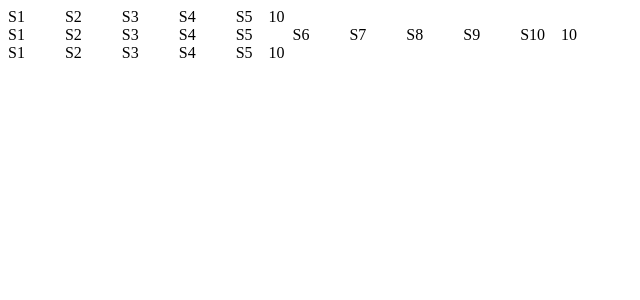
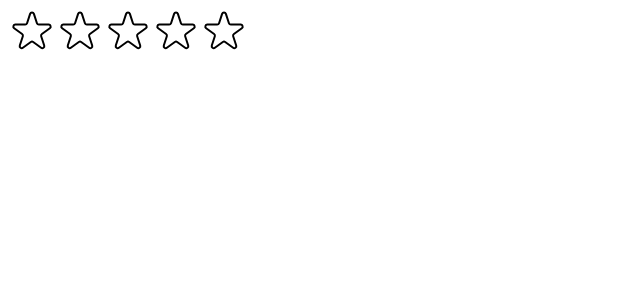
Before and after one commit to AmirrezaAminian/Popcorn-Reiview, a React (Create React App) app: page / in a window 1280 px wide. Shown: the top 300 px of the page, without its empty margins (0-640 px from the left). Built offline with nearby package versions, Linux system fonts and the light colour scheme.

Commit message:
Crating the Stars

```diff
--- a/src/StarRating.js
+++ b/src/StarRating.js
@@ -1,3 +1,5 @@
+import { useState } from "react"
+
 const containertStyle ={
     display : 'flex' ,
     alignItems : 'center',
@@ -6,7 +8,6 @@
 
 const starContainerStyle = {
     display : 'flex',
-    gap : '40px',
 }
 
 const textStyle = {
@@ -15,12 +16,88 @@
 }
 
 export default function StarRating({maxRating = 5}){
+    const [rating , setRating] = useState(0)
+
+    function handleRating(rating){
+        setRating(rating)
+    }
     return (
         <div style={containertStyle}>
             <div style={starContainerStyle}>
-                {Array.from({length : maxRating} , (_,i) => <span>S{i+1}</span>)}
+                {Array.from({length : maxRating} , (_,i) => <Star key={i}  onClick = {() => handleRating(i + 1)} full={rating >= i + 1}/>)}
             </div>
-            <p style={textStyle}>10</p>
+            <p style={textStyle}>{rating || ''}</p>
         </div>
     )
 }
+
+const startStyle ={
+    width : '48px' ,
+    height : '48px' ,
+    display : 'block' ,
+    cursor : 'pointer' ,
+
+}
+
+function Star ({onClick , full}) {
+    return (
+      <span style={startStyle} role="button" onClick={onClick}>
+        {full ? (
+          <svg
+            xmlns="http://www.w3.org/2000/svg"
+            viewBox="0 0 20 20"
+            fill="#000"
+            stroke="#000"
+          >
+            <path d="M9.049 2.927c.3-.921 1.603-.921 1.902 0l1.07 3.292a1 1 0 00.95.69h3.462c.969 0 1.371 1.24.588 1.81l-2.8 2.034a1 1 0 00-.364 1.118l1.07 3.292c.3.921-.755 1.688-1.54 1.118l-2.8-2.034a1 1 0 00-1.175 0l-2.8 2.034c-.784.57-1.838-.197-1.539-1.118l1.07-3.292a1 1 0 00-.364-1.118L2.98 8.72c-.783-.57-.38-1.81.588-1.81h3.461a1 1 0 00.951-.69l1.07-3.292z" />
+          </svg>
+        ) : (
+          <svg
+            xmlns="http://www.w3.org/2000/svg"
+            fill="none"
+            viewBox="0 0 24 24"
+            stroke="#000"
+          >
+            <path
+              strokeLinecap="round"
+              strokeLinejoin="round"
+              strokeWidth="{2}"
+              d="M11.049 2.927c.3-.921 1.603-.921 1.902 0l1.519 4.674a1 1 0 00.95.69h4.915c.969 0 1.371 1.24.588 1.81l-3.976 2.888a1 1 0 00-.363 1.118l1.518 4.674c.3.922-.755 1.688-1.538 1.118l-3.976-2.888a1 1 0 00-1.176 0l-3.976 2.888c-.783.57-1.838-.197-1.538-1.118l1.518-4.674a1 1 0 00-.363-1.118l-3.976-2.888c-.784-.57-.38-1.81.588-1.81h4.914a1 1 0 00.951-.69l1.519-4.674z"
+            />
+          </svg>
+        )}
+      </span>
+    );
+}
+/*
+FULL STAR
+
+<svg
+  xmlns="http://www.w3.org/2000/svg"
+  viewBox="0 0 20 20"
+  fill="#000"
+  stroke="#000"
+>
+  <path
+    d="M9.049 2.927c.3-.921 1.603-.921 1.902 0l1.07 3.292a1 1 0 00.95.69h3.462c.969 0 1.371 1.24.588 1.81l-2.8 2.034a1 1 0 00-.364 1.118l1.07 3.292c.3.921-.755 1.688-1.54 1.118l-2.8-2.034a1 1 0 00-1.175 0l-2.8 2.034c-.784.57-1.838-.197-1.539-1.118l1.07-3.292a1 1 0 00-.364-1.118L2.98 8.72c-.783-.57-.38-1.81.588-1.81h3.461a1 1 0 00.951-.69l1.07-3.292z"
+  />
+</svg>
+
+
+EMPTY STAR
+
+<svg
+  xmlns="http://www.w3.org/2000/svg"
+  fill="none"
+  viewBox="0 0 24 24"
+  stroke="#000"
+>
+  <path
+    strokeLinecap="round"
+    strokeLinejoin="round"
+    strokeWidth="{2}"
+    d="M11.049 2.927c.3-.921 1.603-.921 1.902 0l1.519 4.674a1 1 0 00.95.69h4.915c.969 0 1.371 1.24.588 1.81l-3.976 2.888a1 1 0 00-.363 1.118l1.518 4.674c.3.922-.755 1.688-1.538 1.118l-3.976-2.888a1 1 0 00-1.176 0l-3.976 2.888c-.783.57-1.838-.197-1.538-1.118l1.518-4.674a1 1 0 00-.363-1.118l-3.976-2.888c-.784-.57-.38-1.81.588-1.81h4.914a1 1 0 00.951-.69l1.519-4.674z"
+  />
+</svg>
+
+*/
--- a/src/index.js
+++ b/src/index.js
@@ -9,7 +9,6 @@
 root.render(
   <React.StrictMode>
     <StarRating maxRating={5} />
-    <StarRating maxRating={10} />
-    <StarRating  />
+
   </React.StrictMode>
 );
```
Also changed, not shown: src/index.css (+33 -9 lines).
